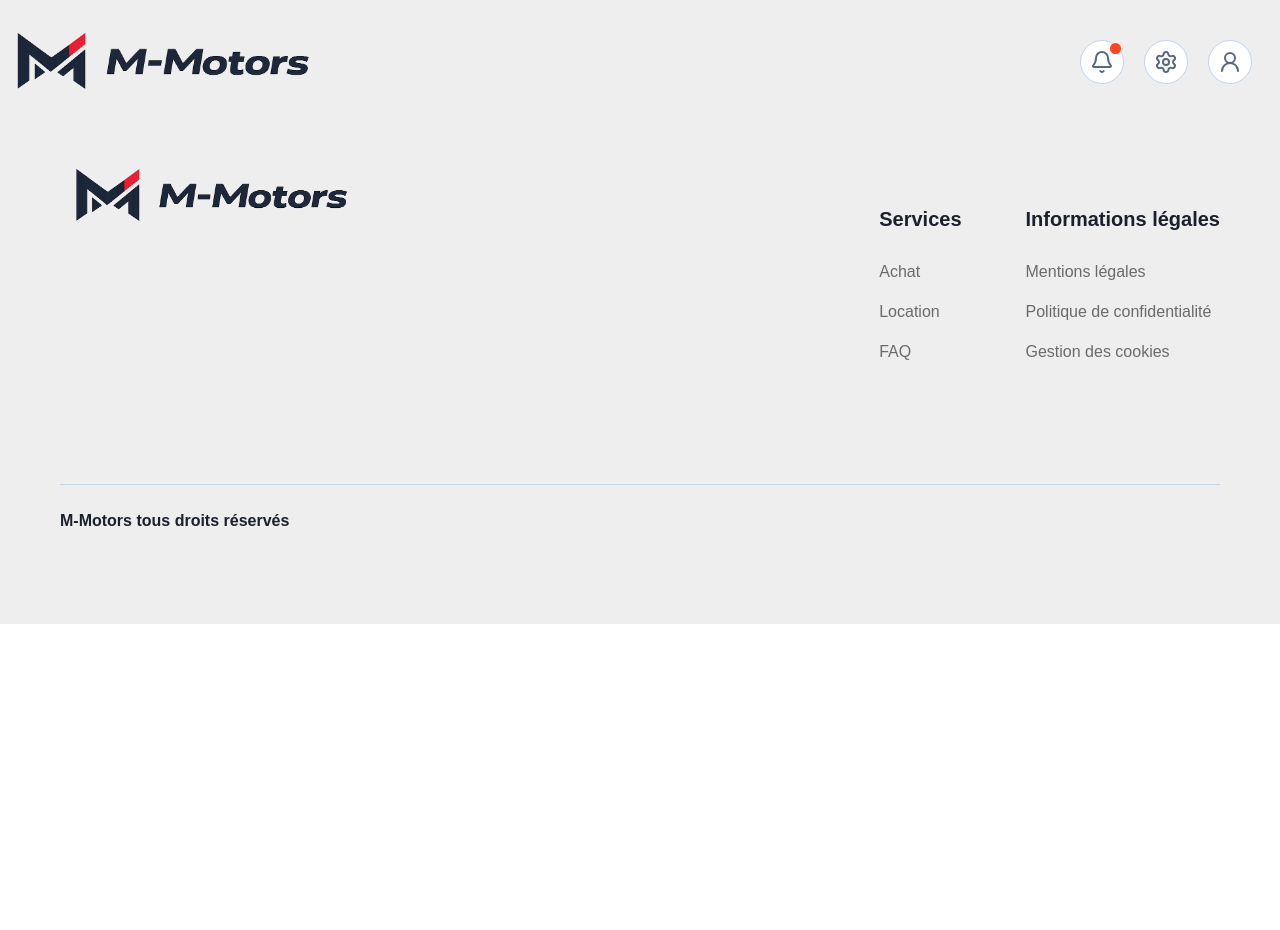
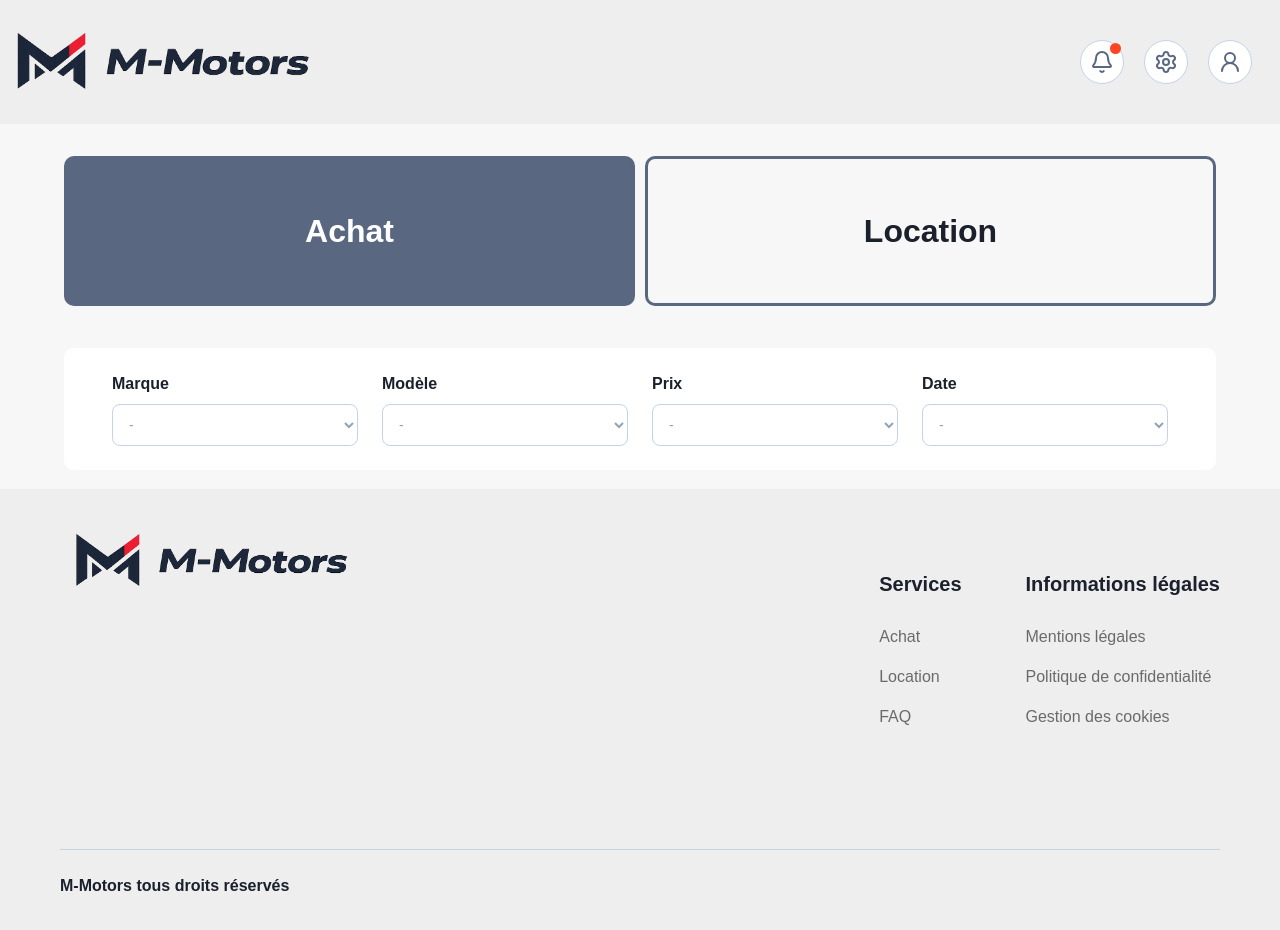
Before and after one commit to Mathiasb38/M-Motors, a React (Vite) app in the folder frontend/: page / in a window 1280 px wide. Shown: the top 930 px of the page. Before the commit the page ends 800 px from the top, so only its background shows below. Built offline with nearby package versions, Linux system fonts and the light colour scheme.

Commit message:
feat: add filter component

```diff
--- a/frontend/src/App.jsx
+++ b/frontend/src/App.jsx
@@ -1,5 +1,6 @@
 import Header from './components/Header/Header.jsx'
 import Footer from './components/Footer/Footer.jsx'
+import Filter from './components/Filter/Filter.jsx'
 
 
 export default App
@@ -11,6 +12,8 @@ function App() {
       <Header />
       <main>
 
+        <Filter />
+
       </main>
       <Footer />
     </>
--- /dev/null
+++ b/frontend/src/components/Filter/Filter.css
@@ -0,0 +1,106 @@
+.filter {
+  background: var(--color-content-background);
+  padding: 32px 64px 19px;
+}
+
+.filter-tabs {
+  display: flex;
+  gap: 10px;
+  margin-bottom: 42px;
+}
+
+.filter-tab {
+  border-radius: 10px;
+  color: var(--color-text-primary);
+  flex: 1;
+  font: inherit;
+  font-size: 32px;
+  font-weight: 600;
+  line-height: 1.5;
+  min-height: 150px;
+  padding: 0;
+}
+
+.filter-achat-active {
+  background: var(--color-icon);
+  border: 3px solid var(--color-icon);
+  color: var(--color-light);
+}
+
+.filter-achat-inactive {
+  background: transparent;
+  border: 3px solid var(--color-icon);
+}
+
+.filter-location-active {
+  background: var(--color-icon);
+  border: 3px solid var(--color-icon);
+  color: var(--color-light);
+}
+
+.filter-location-inactive {
+  background: transparent;
+  border: 3px solid var(--color-icon);
+}
+
+.filter-form {
+  background: var(--color-light);
+  border-radius: 10px;
+  display: grid;
+  gap: 24px;
+  grid-template-columns: repeat(4, 1fr);
+  padding: 24px 48px;
+}
+
+.filter-field {
+  display: flex;
+  flex-direction: column;
+  gap: 8px;
+}
+
+.filter-field span {
+  color: var(--color-text-primary);
+  font-size: 16px;
+  font-weight: 600;
+  line-height: 1.5;
+}
+
+.filter-field select {
+  background: var(--color-light);
+  border: 1px solid var(--color-border);
+  border-radius: 8px;
+  color: var(--color-secondary-light);
+  font: inherit;
+  font-size: 14px;
+  min-height: 42px;
+  padding: 0 12px;
+}
+
+@media (max-width: 768px) {
+  .filter {
+    padding: 10px 0 0;
+  }
+
+  .filter-tabs {
+    gap: 10px;
+    margin: 0 6px 10px;
+  }
+
+  .filter-tab {
+    font-size: 32px;
+    min-height: 83px;
+  }
+
+  .filter-form {
+    display: flex;
+    flex-direction: column;
+    gap: 1px;
+    margin: 0 6px;
+    padding: 26px 42px;
+  }
+
+  .filter-field {
+    gap: 1px;
+    padding: 10px 0;
+  }
+}
--- /dev/null
+++ b/frontend/src/components/Filter/Filter.jsx
@@ -0,0 +1,58 @@
+import { useState } from 'react'
+
+import './Filter.css'
+
+
+export default Filter
+
+
+function Filter() {
+  const [selectedType, setSelectedType] = useState('achat')
+
+  return (
+    <section className="filter" aria-label="Filtres du catalogue">
+      <div className="filter-tabs" aria-label="Type d'offre">
+        <button
+          className={`filter-tab filter-achat-${selectedType === 'achat' ? 'active' : 'inactive'}`}
+          type="button"
+          onClick={() => setSelectedType('achat')}
+        >
+          Achat
+        </button>
+        <button
+          className={`filter-tab filter-location-${selectedType === 'location' ? 'active' : 'inactive'}`}
+          type="button"
+          onClick={() => setSelectedType('location')}
+        >
+          Location
+        </button>
+      </div>
+      <form className="filter-form">
+        <label className="filter-field">
+          <span>Marque</span>
+          <select name="brand">
+            <option>-</option>
+          </select>
+        </label>
+        <label className="filter-field">
+          <span>Modèle</span>
+          <select name="model">
+            <option>-</option>
+          </select>
+        </label>
+        <label className="filter-field">
+          <span>Prix</span>
+          <select name="price">
+            <option>-</option>
+          </select>
+        </label>
+        <label className="filter-field">
+          <span>Date</span>
+          <select name="date">
+            <option>-</option>
+          </select>
+        </label>
+      </form>
+    </section>
+  )
+}
--- a/frontend/src/components/Header/Header.css
+++ b/frontend/src/components/Header/Header.css
@@ -24,7 +24,7 @@
 
 .header-action {
   align-items: center;
-  background: var(--color-white);
+  background: var(--color-light);
   border: 1px solid var(--color-border);
   border-radius: 50%;
   color: var(--color-icon);
--- a/frontend/src/style/global.css
+++ b/frontend/src/style/global.css
@@ -2,11 +2,16 @@
   --font-primary: "Plus Jakarta Sans", sans-serif;
 
   --color-background: #eeeeee;
+  --color-content-background: #f7f7f7;
   --color-border: #c3d4e9;
   --color-icon: #596780;
+  --color-secondary-light: #90a3bf;
+
+
   --color-text-primary: #1a202c;
-  --color-text-muted: rgba(19, 19, 19, 0.6);
-  --color-white: #ffffff;
+  --color-text-muted: #13131399;
+
+  --color-light: #ffffff;
   --color-notification: #ff4423;
 }
 
```
